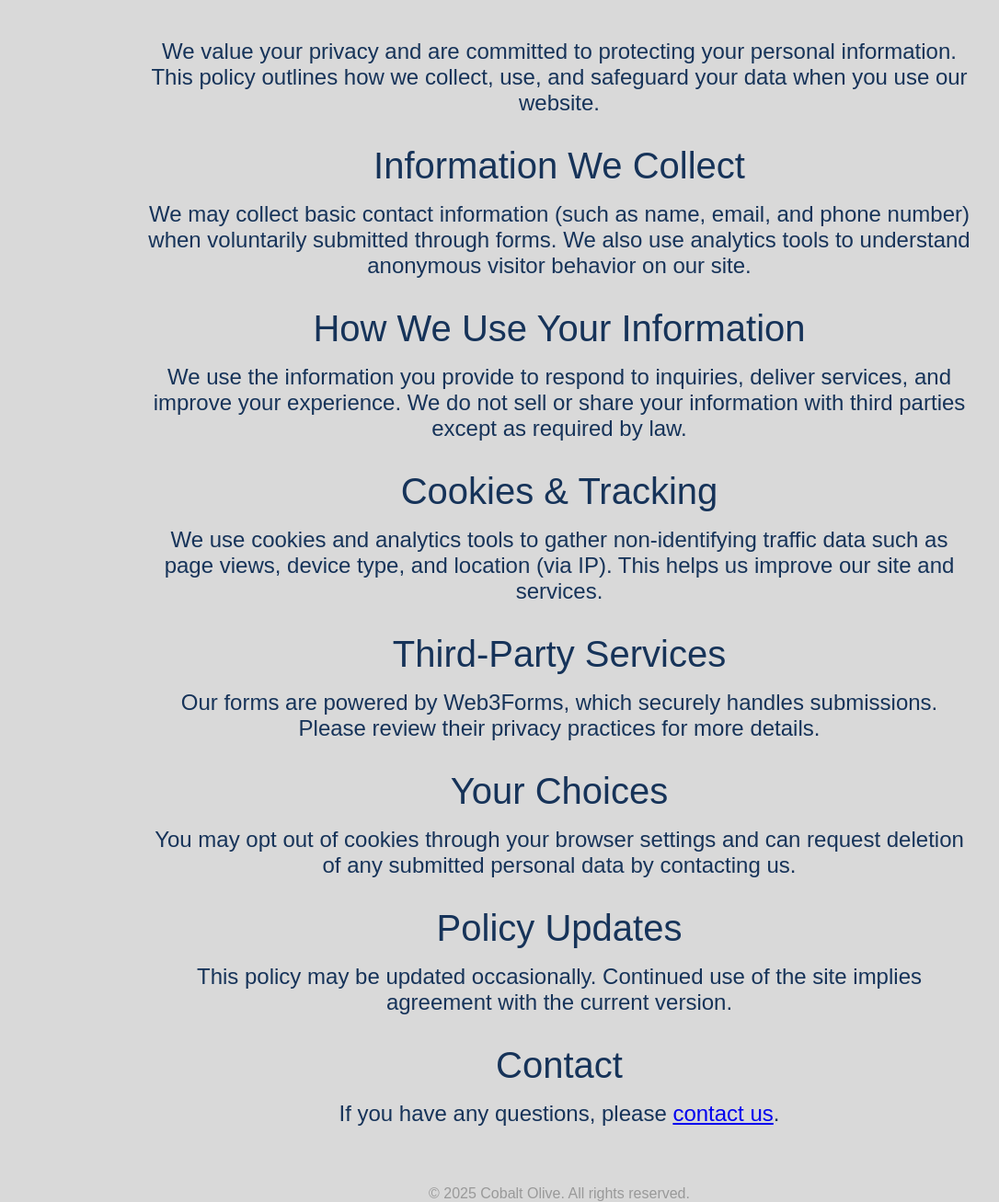
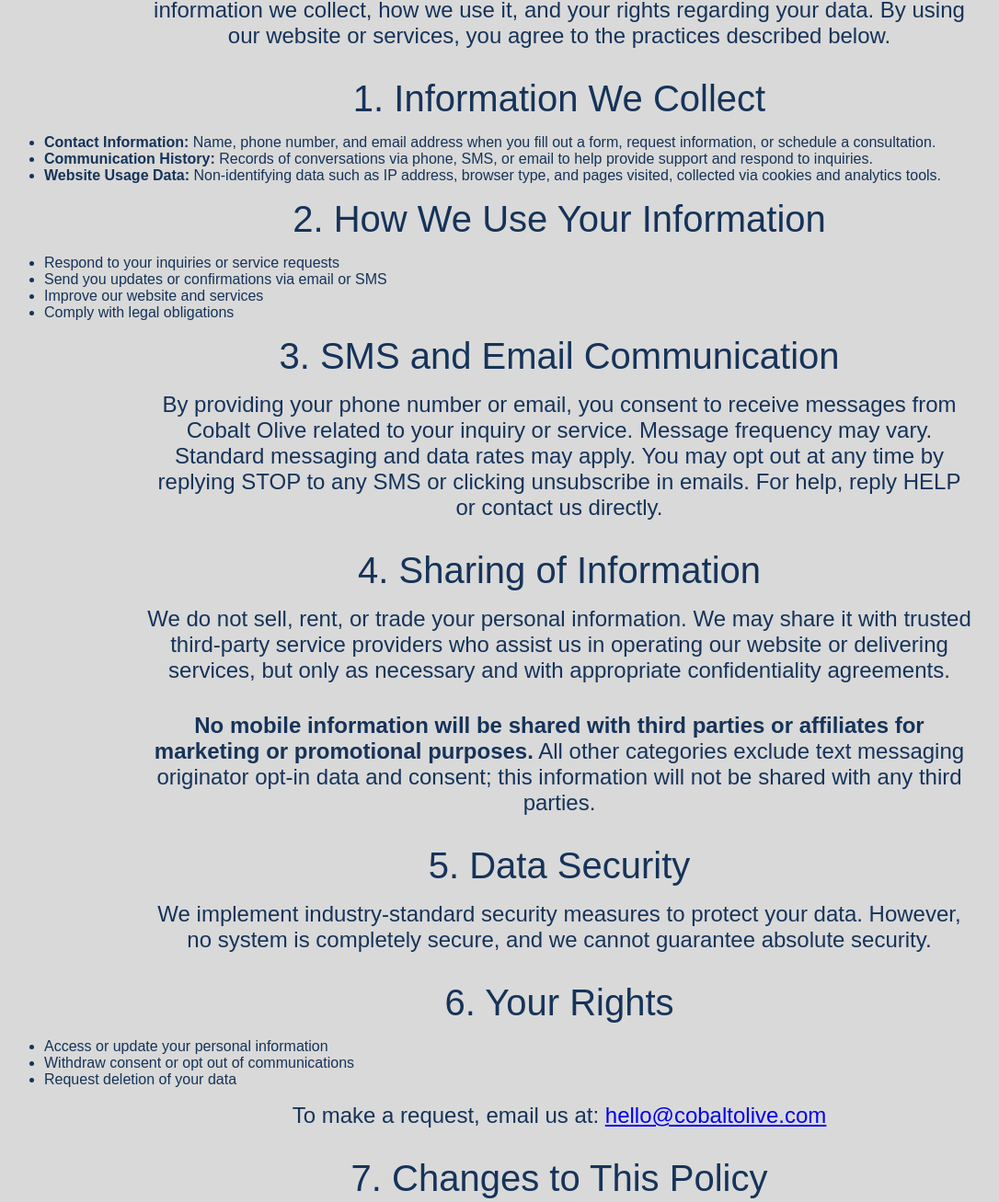
Before and after one commit to managingchaos/cobaltolive, a plain HTML site: page privacy/index.html in a window 1280 px wide. Shown: the part 659-1966 px from the top of the page at 92% size, without its empty margins (32-1118 px from the left). Drawn offline with Linux system fonts and the light colour scheme; a web font is replaced by a local one.

Commit message:
Update index.html

```diff
--- a/privacy/index.html
+++ b/privacy/index.html
@@ -4,15 +4,15 @@
   <meta charset="UTF-8" />
   <meta name="viewport" content="width=device-width, initial-scale=1.0"/>
   <title>Privacy Policy – Cobalt Olive</title>
-  <meta name="description" content="Learn how Cobalt Olive protects your privacy and data.">
+  <meta name="description" content="Cobalt Olive privacy policy. Learn what information we collect and how we protect it.">
   <meta name="theme-color" content="#d9d9d9">
-  <link rel="icon" type="image/x-icon" href="/assets/img/favicon.ico">
+  <link rel="icon" href="/assets/img/favicon.ico" type="image/x-icon">
   <link rel="stylesheet" href="https://use.typekit.net/odl3tlj.css">
   <link rel="stylesheet" href="/assets/css/style.css">
 </head>
 <body>
 
-  <!-- Top Bar -->
+  <!-- Top Navigation -->
   <div class="top-bar">
     <a href="/"><img src="/assets/img/cobalt_olive_full_logo.webp" alt="Cobalt Olive logo" loading="lazy"></a>
     <div class="nav-wrapper">
@@ -20,48 +20,70 @@
         <span></span><span></span><span></span>
       </button>
       <nav>
-        <a href="/about">About</a>
-        <a href="/services">Services</a>
-        <a href="/contact">Contact</a>
-        <a href="/privacy">Privacy</a>
+        <a href="/about/">About</a>
+        <a href="/services/">Services</a>
+        <a href="/contact/">Contact</a>
+        <a href="/privacy/">Privacy</a>
       </nav>
     </div>
   </div>
 
-  <!-- Page Content -->
+  <!-- Page Header -->
   <header>
-    <img src="/assets/img/cobalt_olive_logo.webp" alt="Cobalt Olive" loading="lazy">
+    <img class="logo-animated" src="/assets/img/cobalt_olive_logo.webp" alt="Cobalt Olive Logo" loading="lazy">
     <h2 class="fade-in-headline">Privacy Policy</h2>
   </header>
 
+  <!-- Privacy Content -->
   <section>
-    <div class="intro-line stagger-fade">
-      <h3>Your privacy matters. Here’s how we protect it.</h3>
-    </div>
+    <div class="container">
+      <p><strong>Last Updated:</strong> 06/16/25</p>
 
-    <div class="policy-container">
-      <p>We value your privacy and are committed to protecting your personal information. This policy outlines how we collect, use, and safeguard your data when you use our website.</p>
+      <p>At Cobalt Olive, your privacy is important to us. This Privacy Policy explains what information we collect, how we use it, and your rights regarding your data. By using our website or services, you agree to the practices described below.</p>
 
-      <h3>Information We Collect</h3>
-      <p>We may collect basic contact information (such as name, email, and phone number) when voluntarily submitted through forms. We also use analytics tools to understand anonymous visitor behavior on our site.</p>
+      <h3>1. Information We Collect</h3>
+      <ul>
+        <li><strong>Contact Information:</strong> Name, phone number, and email address when you fill out a form, request information, or schedule a consultation.</li>
+        <li><strong>Communication History:</strong> Records of conversations via phone, SMS, or email to help provide support and respond to inquiries.</li>
+        <li><strong>Website Usage Data:</strong> Non-identifying data such as IP address, browser type, and pages visited, collected via cookies and analytics tools.</li>
+      </ul>
 
-      <h3>How We Use Your Information</h3>
-      <p>We use the information you provide to respond to inquiries, deliver services, and improve your experience. We do not sell or share your information with third parties except as required by law.</p>
+      <h3>2. How We Use Your Information</h3>
+      <ul>
+        <li>Respond to your inquiries or service requests</li>
+        <li>Send you updates or confirmations via email or SMS</li>
+        <li>Improve our website and services</li>
+        <li>Comply with legal obligations</li>
+      </ul>
 
-      <h3>Cookies & Tracking</h3>
-      <p>We use cookies and analytics tools to gather non-identifying traffic data such as page views, device type, and location (via IP). This helps us improve our site and services.</p>
+      <h3>3. SMS and Email Communication</h3>
+      <p>By providing your phone number or email, you consent to receive messages from Cobalt Olive related to your inquiry or service. Message frequency may vary. Standard messaging and data rates may apply. You may opt out at any time by replying STOP to any SMS or clicking unsubscribe in emails. For help, reply HELP or contact us directly.</p>
 
-      <h3>Third-Party Services</h3>
-      <p>Our forms are powered by Web3Forms, which securely handles submissions. Please review their privacy practices for more details.</p>
+      <h3>4. Sharing of Information</h3>
+      <p>We do not sell, rent, or trade your personal information. We may share it with trusted third-party service providers who assist us in operating our website or delivering services, but only as necessary and with appropriate confidentiality agreements.</p>
+      <p><strong>No mobile information will be shared with third parties or affiliates for marketing or promotional purposes.</strong> All other categories exclude text messaging originator opt-in data and consent; this information will not be shared with any third parties.</p>
 
-      <h3>Your Choices</h3>
-      <p>You may opt out of cookies through your browser settings and can request deletion of any submitted personal data by contacting us.</p>
+      <h3>5. Data Security</h3>
+      <p>We implement industry-standard security measures to protect your data. However, no system is completely secure, and we cannot guarantee absolute security.</p>
 
-      <h3>Policy Updates</h3>
-      <p>This policy may be updated occasionally. Continued use of the site implies agreement with the current version.</p>
+      <h3>6. Your Rights</h3>
+      <ul>
+        <li>Access or update your personal information</li>
+        <li>Withdraw consent or opt out of communications</li>
+        <li>Request deletion of your data</li>
+      </ul>
+      <p>To make a request, email us at: <a href="mailto:hello@cobaltolive.com">hello@cobaltolive.com</a></p>
 
-      <h3>Contact</h3>
-      <p>If you have any questions, please <a href="/contact">contact us</a>.</p>
+      <h3>7. Changes to This Policy</h3>
+      <p>We may update this Privacy Policy from time to time. Any changes will be posted on this page with an updated effective date.</p>
+
+      <h3>8. Contact Us</h3>
+      <p>If you have any questions about this Privacy Policy or our data practices, please contact:</p>
+      <p>
+        Cobalt Olive<br>
+        Email: <a href="mailto:hello@cobaltolive.com">hello@cobaltolive.com</a><br>
+        Website: <a href="https://www.cobaltolive.com" target="_blank">https://www.cobaltolive.com</a>
+      </p>
     </div>
   </section>
 
@@ -70,8 +92,8 @@
     &copy; 2025 Cobalt Olive. All rights reserved.<br>
     <span class="privacy">
       This site collects limited anonymous data for performance and traffic insights.
-      <a href="/privacy">Privacy policy</a>.
-      <a href="/contact">Contact</a>.
+      <a href="/privacy/">Privacy policy</a>.
+      <a href="/contact/">Contact</a>.
     </span>
   </footer>
 
```
